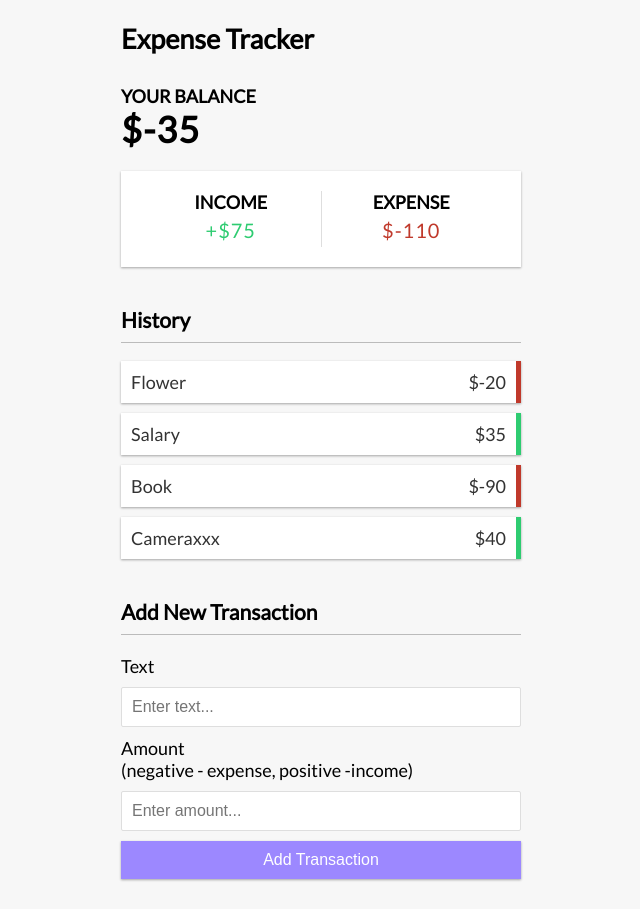
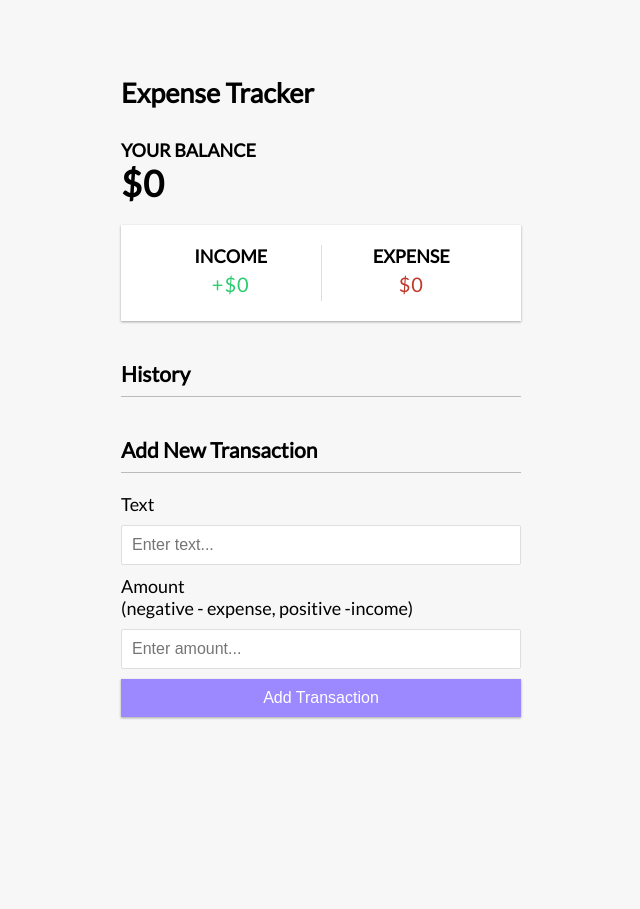
Before and after one commit to adinegoro11/vue-simple-expense-tracker, a Vue app: page / in a window 1280 px wide. Shown: the whole page, without its empty margins (319-959 px from the left). After the commit the page ends 800 px from the top, so only its background shows below. Built offline with nearby package versions, Linux system fonts and the light colour scheme.

Commit message:
Save to localStorage

```diff
--- a/src/App.vue
+++ b/src/App.vue
@@ -16,16 +16,18 @@
 import IncomeExpenses from "./components/IncomeExpenses.vue";
 import TransactionList from "./components/TransactionList.vue";
 import AddTransaction from "./components/AddTransaction.vue";
-import { ref, computed } from "vue";
+import { ref, computed, onMounted } from "vue";
 import { useToast } from 'vue-toastification';
 
 const toast = useToast();
-const transactions = ref([
-  { id: 1, text: "Flower", amount: -20 },
-  { id: 2, text: "Salary", amount: 35 },
-  { id: 3, text: "Book", amount: -90 },
-  { id: 4, text: "Cameraxxx", amount: 40 },
-]);
+const transactions = ref([]);
+onMounted(() => {
+  const savedTransaction = JSON.parse(localStorage.getItem('transactions'));
+
+  if (savedTransaction) {
+    transactions.value = savedTransaction;
+  }
+})
 
 const total = computed(() => {
   return transactions.value.reduce((acc, transaction) => {
@@ -58,6 +60,7 @@
     text: transactionData.text,
     amount: transactionData.amount,
   });
+  saveToLocalStorage();
   toast.success('Transaction Added');
 };
 
@@ -67,6 +70,12 @@
 
 const HandleDelete = (id) => {
   transactions.value = transactions.value.filter((transaction) => transaction.id !== id);
+  saveToLocalStorage();
   toast.success('Transaction Deleted');
 }
+
+// Save to localStorage
+const saveToLocalStorage = () => {
+  localStorage.setItem('transactions', JSON.stringify(transactions.value))
+}
 </script>
```
